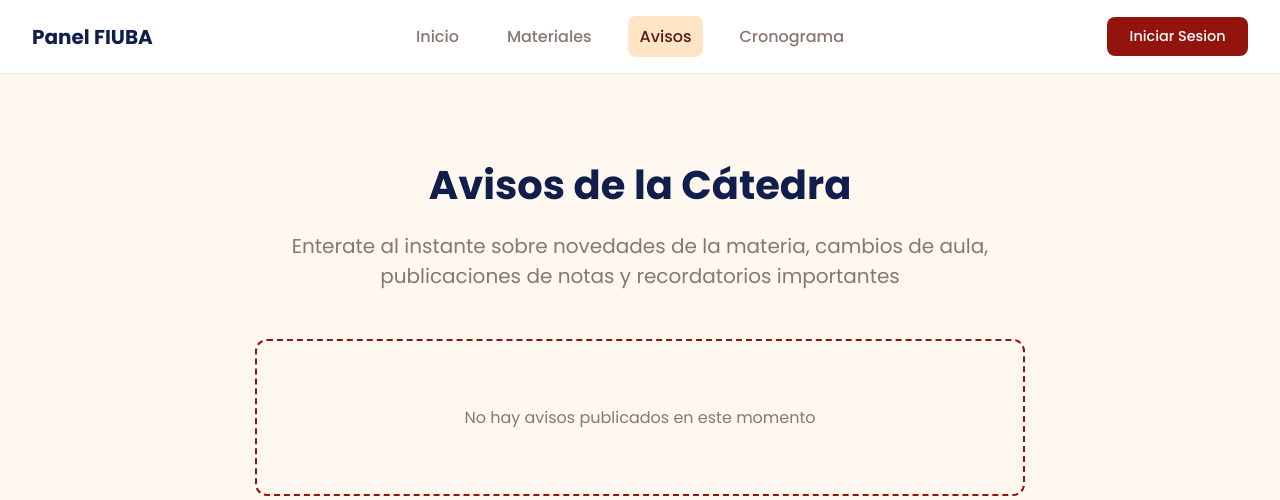
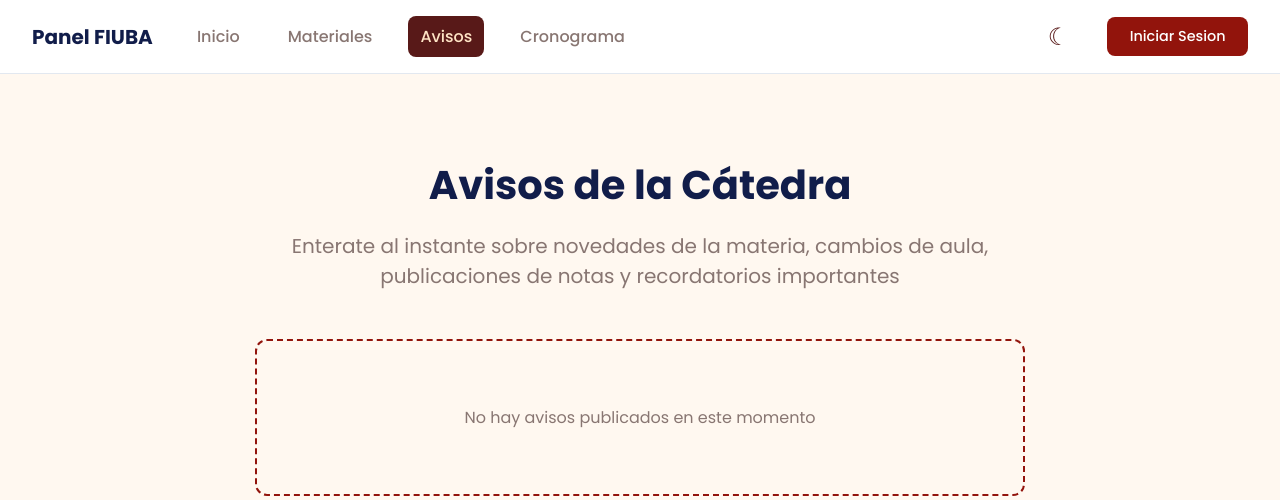
Before and after one commit to sabrisarmiento/Proyecto-Final-IDS-HolaMundo, a Flask app: page /avisos in a window 1280 px wide. Shown: the top 500 px of the page. Run offline with Flask 3, Linux system fonts and the light colour scheme; data that the repository does not hold is empty.

Commit message:
feat/add darkmode for public ONLY

```diff
--- a/frontend/static/css/advertisements.css
+++ b/frontend/static/css/advertisements.css
@@ -82,7 +82,7 @@
 .advertisement-empty {
     text-align: center;
     background-color: var(--color-5);
-    border: 2px dashed var(--color-3);
+    border: 2px dashed var(--color-12);
     color: var(--color-8);
     padding: 3rem;
     border-radius: 12px;
--- a/frontend/static/css/calendar.css
+++ b/frontend/static/css/calendar.css
@@ -104,3 +104,7 @@
     text-transform: uppercase;
     letter-spacing: 0.8px;
 }
+
+.calendar-empty {
+    color:var(--color-15);
+}
--- a/frontend/static/css/components.css
+++ b/frontend/static/css/components.css
@@ -47,7 +47,7 @@
   font-family: 'Poppins', sans-serif;
   font-size: 0.9rem;
   font-weight: 500;
-  color: var(--color-45);
+  color: var(--color-10);
   background-color: var(--color-3);
   border: none;
   border-radius: 0.5rem;
@@ -182,3 +182,30 @@
     padding: 2rem 1.25rem 1.5rem;
   }
 }
+
+/* ── Button config y login ── */
+
+.header-private-actions {
+  display: flex;
+  align-items: center;
+  gap: 1rem;
+  margin-left: auto;
+}
+
+.settings-btn {
+    background: transparent;
+    border: none;
+    cursor: pointer;
+    margin-right: 1rem;
+    font-size: 1.5rem;
+    color: var(--color-2);
+}
+
+.settings-option {
+  display: flex;
+  justify-content: space-between;
+  align-items: center;
+  padding: 0.75rem 1rem;
+  gap: 1rem;
+  color:var(--color-15)
+}
--- a/frontend/static/css/landing.css
+++ b/frontend/static/css/landing.css
@@ -156,6 +156,6 @@
   display: flex;
   flex-direction: column;
   justify-content: center;
-  background-color: var(--color-2);
+  background-color: var(--color-14);
   padding: 1.5rem 0 1.5rem 10rem;
 }
--- a/frontend/static/css/materials.css
+++ b/frontend/static/css/materials.css
@@ -103,8 +103,8 @@
 .material-empty {
     text-align: center;
     padding: 5rem;
-    background-color: white;
-    border: 2px dashed var(--color-3);
+    background-color: var(--color-11);
+    border: 2px dashed var(--color-12);
     border-radius: 20px;
     color: var(--color-8);
 }
@@ -118,7 +118,7 @@
 .btn-drive {
     display: inline-block;
     margin-top: 1.5rem;
-    color: var(--color-3);
+    color: var(--color-12);
     text-decoration: underline;
     font-weight: 700;
 }
--- a/frontend/static/css/styles.css
+++ b/frontend/static/css/styles.css
@@ -10,7 +10,37 @@
   --color-7: #FFCF99;
   --color-8: #887672;
   --color-9: #111D4A;
+  --color-10:#ffffff;
+  --color-11:#ffffff;
+  --color-12:#92140C;
+  --color-13: #FFE4C5;
+  --color-14:#111D4A;
+  --color-15:#0e0e0e;
 }
+
+[data-theme="dark"] {
+  --color-3:rgb(63, 56, 76);
+  --color-5: #3f384c;
+  --color-45: #1d1d21;
+  --color-65: #3f384c;
+  --color-6: #2c2734;
+  --color-2: #a59dec;
+  --color-8: #e3e4e8;
+  --color-9: #b4adf9;
+  --color-10: #ffffff;
+  --color-11: #151517;
+  --color-12:#b4adf9;
+  --color-13: #ffffff;
+  --color-14:#837dbc;
+  --color-15:#ffffff;
+  border-color: #262628;
+
+}
+
+[data-theme="dark"] .footer-private-info p {
+  color: var(--color-2);
+}
+
 
 body {
   margin: 0;
@@ -42,6 +72,10 @@ font-size: 1.25rem;
 font-weight: 700;
 color: var(--color-9);
 text-decoration: none;
+flex-shrink: 1;
+max-width: 150px;
+line-height: 1.2;
+margin-right: 2rem;
 }
 
 .header-private-nav {
@@ -88,6 +122,6 @@ border-radius: 0.5rem;
 }
 
 .header-private-nav a.is-active {
-  background-color: var(--color-6);
-  color: var(--color-2);
+  background-color: var(--color-2);
+  color: var(--color-13);
 }
--- /dev/null
+++ b/frontend/static/js/darkMode.js
@@ -0,0 +1,25 @@
+document.addEventListener('DOMContentLoaded', () => {
+    const toggleSwitch = document.querySelector('#checkbox');
+    const currentTheme = localStorage.getItem('theme');
+
+    if (currentTheme) {
+        document.documentElement.setAttribute('data-theme',currentTheme);
+        if (currentTheme==='dark'){
+            if (toggleSwitch) toggleSwitch.checked = true;
+        }
+
+    }
+    if (toggleSwitch) {
+        toggleSwitch.addEventListener('change', (e) => {
+            if (e.target.checked){
+                document.documentElement.setAttribute('data-theme','dark');
+                localStorage.setItem('theme', 'dark');
+            }
+            else {
+                document.documentElement.setAttribute('data-theme','light');
+                localStorage.setItem('theme', 'light');
+            }
+
+        });
+    }
+});
--- a/frontend/static/js/main.js
+++ b/frontend/static/js/main.js
@@ -14,13 +14,17 @@ document.addEventListener("click", function(event){
 })
 
 //dropdown
-function toggleDropdown() {
-  document.getElementById("dropdown-menu").classList.toggle("active")
+function toggleDropdown(id) {
+  document.getElementById(id).classList.toggle("active")
 }
 
 document.addEventListener("click", function(event){
-  const dropdown = document.querySelector(".dropdown")
-  if (dropdown && !dropdown.contains(event.target)) {
-    document.getElementById("dropdown-menu").classList.remove("active")
-  }
-})
+  document.querySelectorAll(".dropdown").forEach(dropdown => {
+    if (!dropdown.contains(event.target)) {
+      const menu=dropdown.querySelector(".dropdown-menu")
+      if (menu) {
+        menu.classList.remove("active");
+      }
+    }
+  });
+});
--- a/frontend/templates/base.html
+++ b/frontend/templates/base.html
@@ -26,6 +26,9 @@
         <a href="{{ url_for('dashboard.dashboard') }}">Dashboard</a>
       {% endif %}
       </nav>
+      {% from "components/dropdown.html" import dropdown_settings %}
+      <div class="header-private-actions">
+      {{ dropdown_settings() }}
       {% if session.get('user') %}
         <p>Bienvenido, {{ session['user']['nombre'] }}</p>
       {% else %}
@@ -39,6 +42,7 @@
           </form>
         {% endcall %}
       {% endif %}
+      </div>
 	</header>
   <main class="main-private">
     {% block content %}{% endblock %}
@@ -52,5 +56,6 @@
       </div>
   </footer>
   <script src="{{ url_for('static', filename='js/main.js') }}"></script>
+  <script src="{{ url_for('static', filename='js/darkMode.js') }}"></script>
 </body>
 </html>
--- a/frontend/templates/components/dropdown.html
+++ b/frontend/templates/components/dropdown.html
@@ -1,6 +1,6 @@
 {% macro dropdown_profile(user) %}
 <div class="dropdown">
-  <button type="button" class="dropdown-btn" onclick="toggleDropdown()">
+  <button type="button" class="dropdown-btn" onclick="toggleDropdown('dropdown-menu')">
     {{ user["nombre"] }}
   </button>
   <div class="dropdown-menu" id="dropdown-menu">
@@ -10,3 +10,17 @@
   </div>
 </div>
 {% endmacro %}
+
+{% macro dropdown_settings() %}
+<div class="dropdown">
+  <button type="button" class="settings-btn" onclick="toggleDropdown('dropdown-settings')">
+    ☾
+  </button>
+  <div class="dropdown-menu" id="dropdown-settings">
+    <label class="settings-option">
+      Modo oscuro
+      <input type="checkbox" id="checkbox">
+    </label>
+  </div>
+</div>
+{% endmacro %}
```
